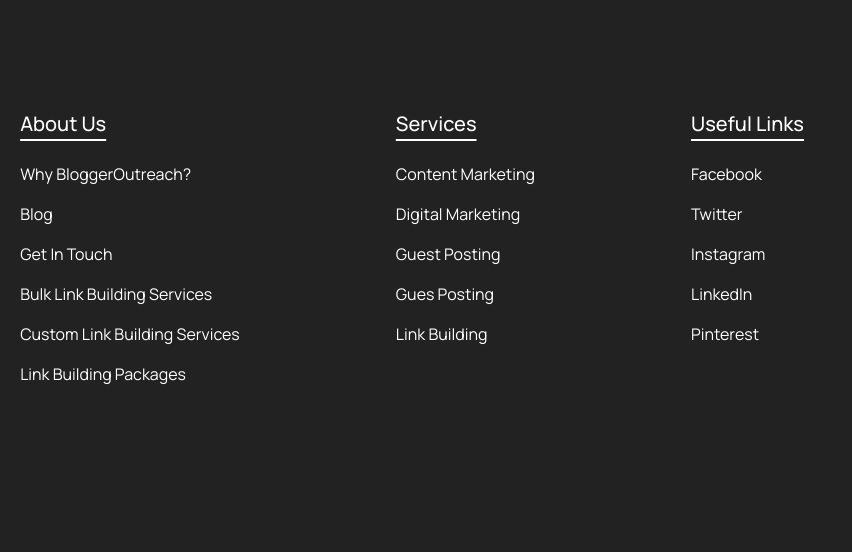
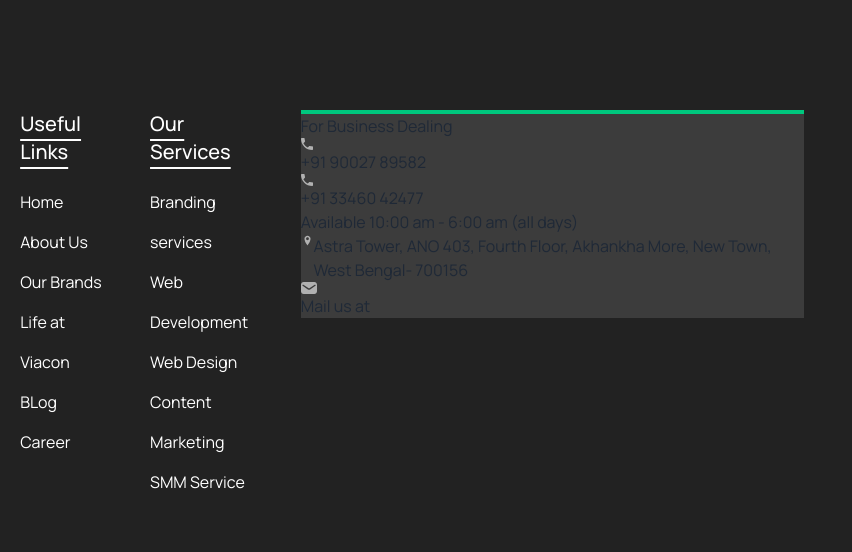
Before and after one commit to dipankarviacon123/viacon-theme-html, a website: page src/index.html in a window 1280 px wide. Shown: the part 5358-5910 px from the top of the page, 428-1280 px from the left. Drawn offline with Linux system fonts and the light colour scheme.

Commit message:
footer content fix
Signed-off-by: dipankarviacon@123cls <dipankarbarman.viacon@gmail.com>

```diff
--- a/src/index.html
+++ b/src/index.html
@@ -586,47 +586,7 @@
                             technology could be leveraged to create global world-class products right here in India.
                         </article>
                     </div>
-                    <div class="mt-6">
-                        <ul class="flex w-full flex-row flex-wrap gap-2">
-                            <li>
-                                <button class="btn btn-active btn-link btn-square group hover:bg-base-100 text-xl">
-                                    <a href="" >
-                                        <i class="fa-brands fa-facebook-f text-base-100 group-hover:text-gray-600"></i>
-                                    </a>
-                                </button>
-                            </li>
-                            <li>
-                                <button class="btn btn-active btn-link btn-square group hover:bg-base-100 text-xl">
-                                    <a href="" target="_blank">
-                                        <i class="fa-brands fa-instagram text-base-100 group-hover:text-gray-600"></i>
-                                    </a>
-                                </button>
-                            </li>
-                            <li>
-                                <button class="btn btn-active btn-link btn-square group hover:bg-base-100 text-xl">
-                                    <a href="https://twitter.com/BloggerOutreac2" target="_blank">
-                                        <i class="fa-brands fa-twitter text-base-100 group-hover:text-gray-600"></i>
-                                    </a>
-                                </button>
-                            </li>
-                            <li>
-                                <button class="btn btn-active btn-link btn-square group hover:bg-base-100 text-xl">
-                                    <a href="https://www.pinterest.com/bloggeroutreach_USA" class="text-lg"
-                                        target="_blank" rel="noreferrer nofollow noopener">
-                                        <i class="fa-brands fa-pinterest text-base-100 group-hover:text-gray-600"></i>
-                                    </a>
-                                </button>
-                            </li>
-                            <li>
-                                <button class="btn btn-active btn-link btn-square group hover:bg-base-100 text-xl">
-                                    <a href="https://www.linkedin.com/company/bloggeroutreach-io" target="_blank"
-                                        rel="noreferrer nofollow noopener">
-                                        <i class="fa-brands fa-linkedin text-base-100 group-hover:text-gray-600"></i>
-                                    </a>
-                                </button>
-                            </li>
-                        </ul>
-                    </div>
+
                 </div>
 
                 <div class="mt-12 md:mt-0 flex lg:w-2/3 flex-row ">
@@ -634,88 +594,98 @@
                         class="flex flex-col md:flex-row w-full flex-wrap justify-start md:justify-between xl:flex-nowrap lg:justify-between gap-y-6 md:gap-6 lg:gap-6 xl:gap-10">
                         <div class=" flex w-full md:w-fit lg:w-fit xl:w-fit flex-col">
                             <h6 class="mb-4 font-medium text-xl text-white underline underline-offset-8">
-                                About Us
+                                Useful Links
                             </h6>
                             <ul class="leading-10">
                                 <li>
-                                    <a class="block text-base-100 hover:underline">Why BloggerOutreach?</a>
+                                    <a class="block text-base-100 hover:underline">Home</a>
                                 </li>
                                 <li>
-                                    <a class="block text-base-100 hover:underline">Blog</a>
+                                    <a class="block text-base-100 hover:underline">About Us</a>
                                 </li>
                                 <li>
-                                    <a class="block text-base-100 hover:underline">Get In Touch</a>
+                                    <a class="block text-base-100 hover:underline">Our Brands</a>
                                 </li>
                                 <li>
-                                    <a class="block text-base-100 hover:underline">Bulk
-                                        Link Building Services</a>
+                                    <a class="block text-base-100 hover:underline">Life at Viacon</a>
                                 </li>
                                 <li>
-                                    <a class="block text-base-100 hover:underline">Custom
-                                        Link Building Services</a>
+                                    <a class="block text-base-100 hover:underline">BLog</a>
                                 </li>
                                 <li>
-                                    <a class="block text-base-100 hover:underline">Link
-                                        Building Packages</a>
+                                    <a class="block text-base-100 hover:underline">Career</a>
                                 </li>
                             </ul>
                         </div>
                         <div class=" flex w-full md:w-fit lg:w-fit xl:w-fit flex-col">
                             <h6 class="mb-4 text-xl font-medium text-white underline underline-offset-8">
-                                Services
+                                Our Services
                             </h6>
                             <ul class="leading-10">
+                                <li>
+                                    <a class="block text-base-100 hover:underline">Branding services</a>
+                                </li>
+                                <li>
+                                    <a class="block text-base-100 hover:underline">Web Development
+                                    </a>
+                                </li>
+                                <li>
+                                    <a class="block text-base-100 hover:underline">Web Design</a>
+                                </li>
                                 <li>
                                     <a class="block text-base-100 hover:underline">Content Marketing</a>
                                 </li>
                                 <li>
-                                    <a class="block text-base-100 hover:underline">Digital
-                                        Marketing</a>
-                                </li>
-                                <li>
-                                    <a class="block text-base-100 hover:underline">Guest Posting </a>
-                                </li>
-                                <li>
-                                    <a class="block text-base-100 hover:underline">Gues Posting </a>
-                                </li>
-                                <li>
-                                    <a class="block text-base-100 hover:underline">Link Building </a>
+                                    <a class="block text-base-100 hover:underline">SMM Service</a>
                                 </li>
                             </ul>
                         </div>
                         <div class=" flex w-full md:w-fit lg:w-fit xl:w-fit flex-col">
-                            <h6 class="mb-4 text-xl font-medium text-white underline underline-offset-8">
-                                Useful Links
-                            </h6>
-                            <ul class="leading-10">
-                                <li>
-                                    <a class="block text-base-100 hover:underline" target="_blank">
-                                        Facebook
-                                    </a>
-                                </li>
-                                <li>
-                                    <a class="block text-base-100 hover:underline" target="_blank"
-                                        rel="noreferrer nofollow noopener">
-                                        Twitter
-                                    </a>
-                                </li>
-                                <li>
-                                    <a class="block text-base-100 hover:underline" target="_blank"
-                                        rel="noreferrer nofollow noopener">
-                                        Instagram
-                                    </a>
-                                </li>
-                                <li>
-                                    <a class="block text-base-100 hover:underline">
-                                        LinkedIn
-                                    </a>
-                                </li>
-                                <li>
-                                    <a class="block text-base-100 hover:underline">
-                                        Pinterest
-                                    </a>
-                                </li>
-                            </ul>
+                            <div class="footer-dsc-card bg-[#3C3C3C] border-t-4 border-primary">
+                                <div class="">
+                                    <h2 class="">For Business Dealing</h2>
+                                    <ul>
+                                        <li><a href=""> <span> <img src="/resource/images/home/footer-icon/phone.svg" alt=""></span> <span> +91 90027 89582</span> </a></li>
+                                    </ul>
+                                    <ul class="">
+                                        <li>
+                                            <a href="">
+                                                <span>
+                                                    <img src="/resource/images/home/footer-icon/phone.svg" alt="">
+                                                </span>
+                                                <span>
+                                                    +91 33460 42477
+                                                </span>
+                                            </a>
+                                        </li>
+                                    </ul>
+                                    <h4 class="">
+                                        Available 10:00 am - 6:00 am (all days)
+                                    </h4>
+                                </div>
+
+                                <div class="">
+                                    <p class="flex ">
+                                        <span>
+                                            <img src="/resource/images/home/footer-icon/location.svg" alt="">
+                                        </span>
+                                        <span>
+                                            Astra Tower, ANO 403, Fourth Floor,
+                                            Akhankha More, New Town,
+                                            West Bengal- 700156
+                                        </span>
+                                    </p>
+                                </div>
+                                <div class="">
+                                    <ul>
+                                        <li>
+                                            <a href=""><span> <img src="/resource/images/home/footer-icon/email.svg" alt=""></span> <span>Mail us at</span></a>
+                                        </li>
+                                    </ul>
+
+                                </div>
+
+                            </div>
                         </div>
                     </div>
                 </div>
```
Also changed, not shown: dist/output.css, resource/images/home/footer-icon/email.svg (added), resource/images/home/footer-icon/location.svg (added), resource/images/home/footer-icon/phone.svg (added).
